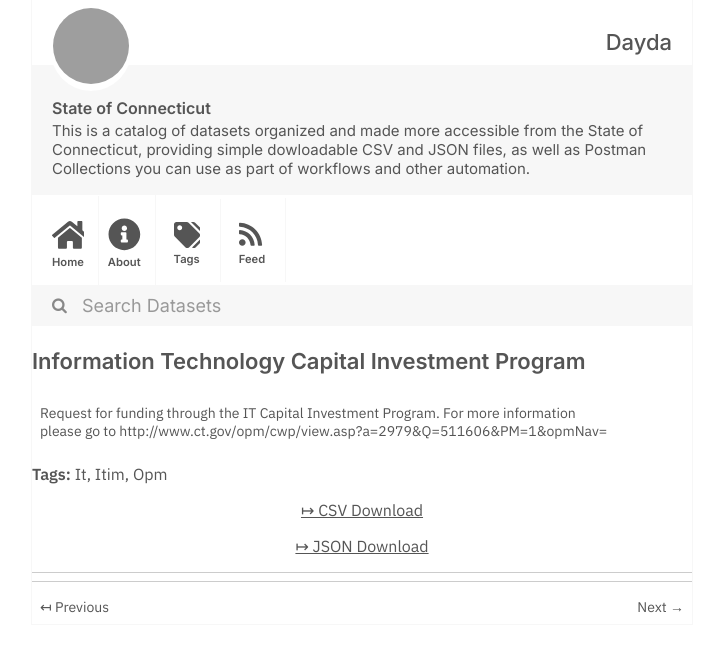
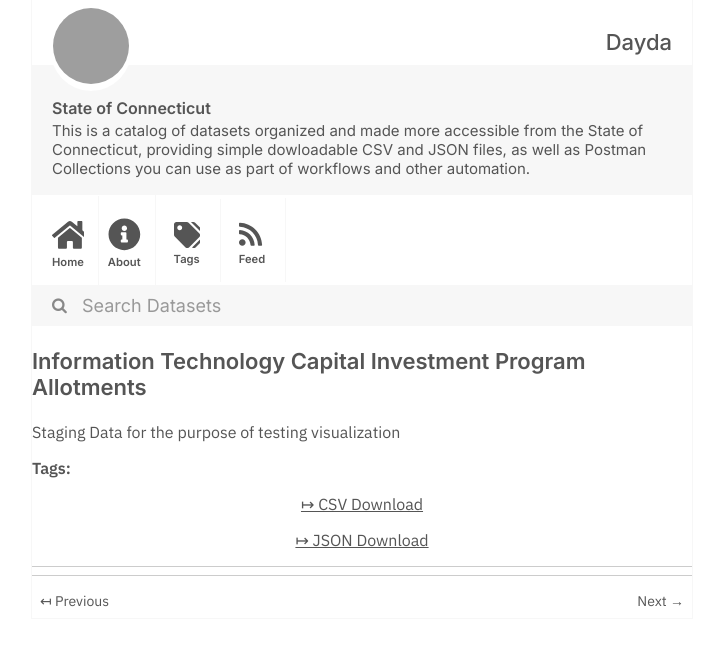
Before and after one commit to dayda-entities/state-of-connecticut, a Jekyll site: the page built from _posts/2020-11-12-information-technology-capital.md, in a window 1280 px wide, cut to the strip 0-652 px from the top of the page. Shown: the whole strip, without its empty margins (278-990 px from the left). Built offline with Jekyll 4.4.1, drawn with Linux system fonts in a browser that asks for light colours; grey boxes are pictures that could not be loaded.

Commit message:
Publish Data

```diff
--- a/_posts/2020-11-12-information-technology-capital.md
+++ b/_posts/2020-11-12-information-technology-capital.md
@@ -1,18 +1,15 @@
 ---
-title: Information Technology Capital Investment Program
-created: '2020-11-12T14:56:03.933896'
-modified: '2020-11-12T14:56:03.933902'
+title: Information Technology Capital Investment Program Allotments
+created: '2020-11-12T14:55:29.232302'
+modified: '2020-11-12T14:55:29.232313'
 state: active
 type: dataset
-tags:
-  - It
-  - Itim
-  - Opm
+tags: []
 groups:
   - Local Government
-csv_url: 'https://data.ct.gov/api/views/g24u-uzzf/rows.csv?accessType=DOWNLOAD'
-json_url: 'https://data.ct.gov/api/views/g24u-uzzf/rows.json?accessType=DOWNLOAD'
+csv_url: 'https://data.ct.gov/api/views/cjnq-s3yf/rows.csv?accessType=DOWNLOAD'
+json_url: 'https://data.ct.gov/api/views/cjnq-s3yf/rows.json?accessType=DOWNLOAD'
 layout: post
 
 ---
-Request for funding through the IT Capital Investment Program.  For more information please go to http://www.ct.gov/opm/cwp/view.asp?a=2979&Q=511606&PM=1&opmNav=|
+Staging Data for the purpose of testing visualization
```
